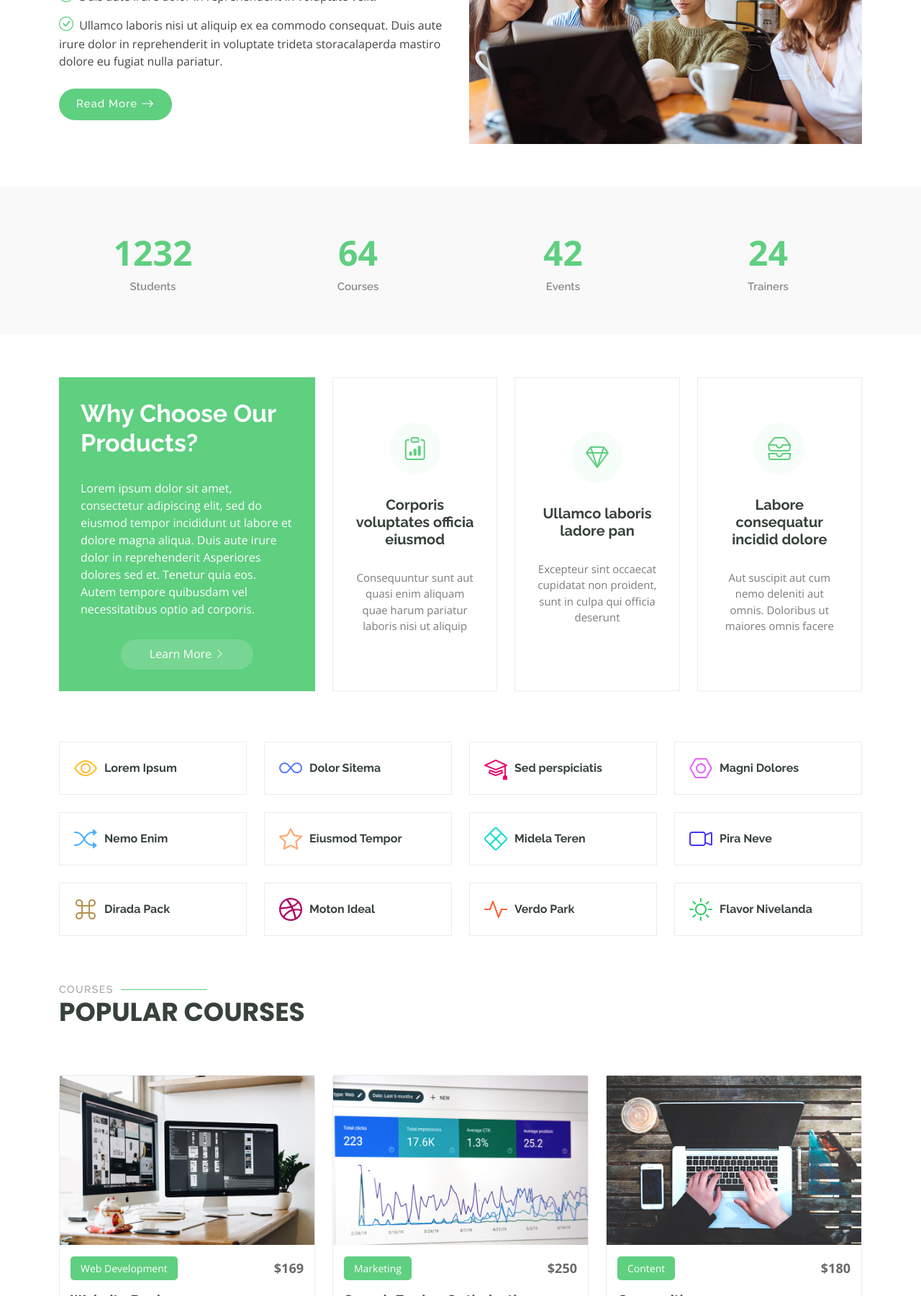
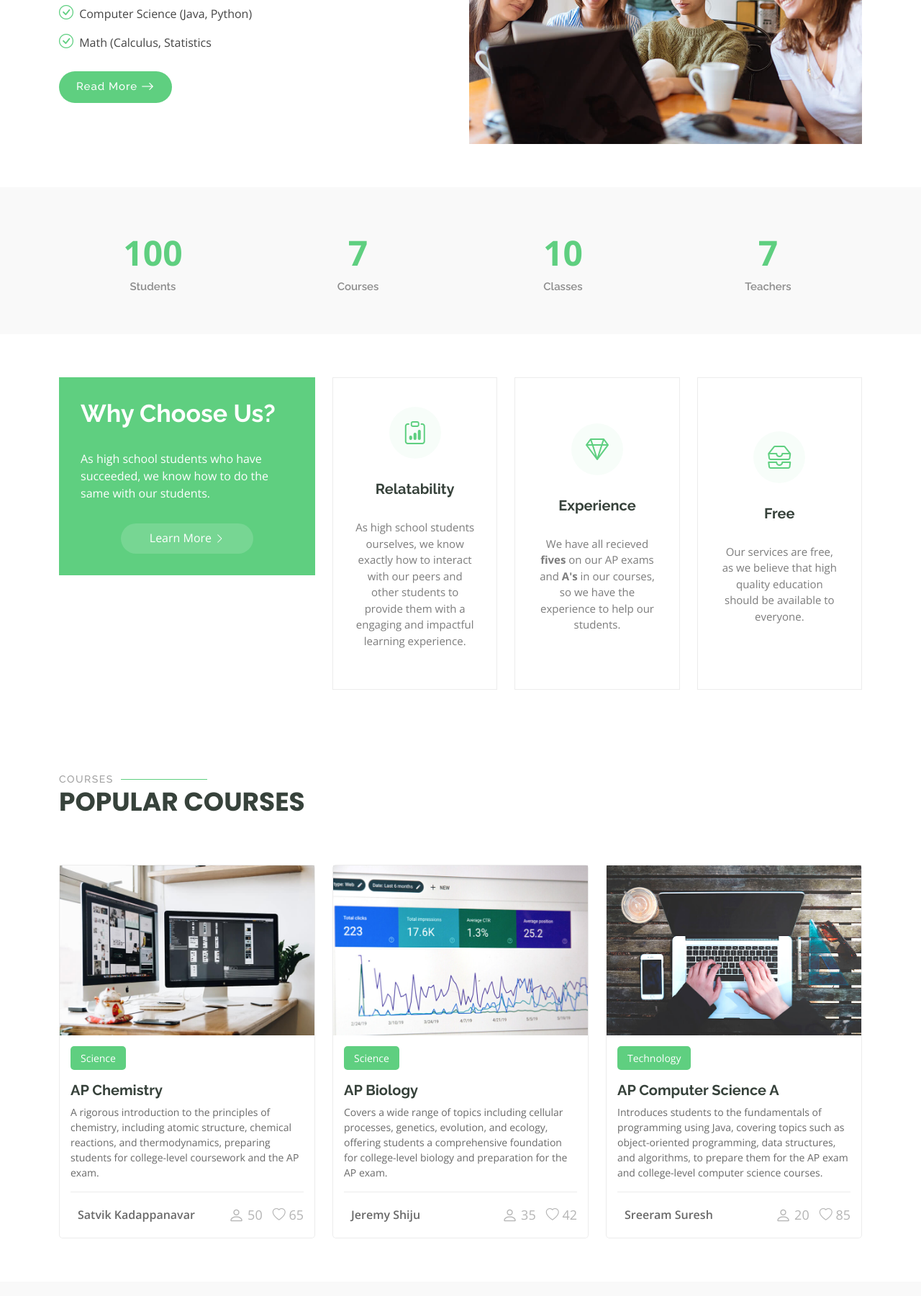
Before and after one commit to akshajnad/stemlightenment, a plain HTML site: page index.html in a window 1280 px wide. Shown: the part 1000-2800 px from the top of the page at 72% size. Drawn offline with nearby package versions, Linux system fonts and the light colour scheme.

Commit message:
Update index.html

```diff
--- a/index.html
+++ b/index.html
@@ -4,7 +4,7 @@
 <head>
   <meta charset="utf-8">
   <meta content="width=device-width, initial-scale=1.0" name="viewport">
-  <title>Index - Mentor Bootstrap Template</title>
+  <title>Home - STEMlightenment</title>
   <meta content="" name="description">
   <meta content="" name="keywords">
 
@@ -44,7 +44,7 @@
       <a href="index.html" class="logo d-flex align-items-center me-auto">
         <!-- Uncomment the line below if you also wish to use an image logo -->
         <!-- <img src="assets/img/logo.png" alt=""> -->
-        <h1 class="sitename">Mentor</h1>
+        <h1 class="sitename">STEMlightenment</h1>
       </a>
 
       <nav id="navmenu" class="navmenu">
@@ -54,8 +54,8 @@
           <li><a href="courses.html">Courses</a></li>
           <li><a href="trainers.html">Trainers</a></li>
           <li><a href="events.html">Events</a></li>
-          <li><a href="pricing.html">Pricing</a></li>
-          <li class="dropdown"><a href="#"><span>Dropdown</span> <i class="bi bi-chevron-down toggle-dropdown"></i></a>
+          <!--li><a href="pricing.html">Pricing</a></li-->
+          <!--li class="dropdown"><a href="#"><span>Dropdown</span> <i class="bi bi-chevron-down toggle-dropdown"></i></a>
             <ul>
               <li><a href="#">Dropdown 1</a></li>
               <li class="dropdown"><a href="#"><span>Deep Dropdown</span> <i class="bi bi-chevron-down toggle-dropdown"></i></a>
@@ -71,7 +71,7 @@
               <li><a href="#">Dropdown 3</a></li>
               <li><a href="#">Dropdown 4</a></li>
             </ul>
-          </li>
+        </li-->
           <li><a href="contact.html">Contact</a></li>
         </ul>
         <i class="mobile-nav-toggle d-xl-none bi bi-list"></i>
@@ -91,7 +91,7 @@
 
       <div class="container">
         <h2 data-aos="fade-up" data-aos-delay="100">Learning Today,<br>Leading Tomorrow</h2>
-        <p data-aos="fade-up" data-aos-delay="200">We are team of talented designers making websites with Bootstrap</p>
+        <p data-aos="fade-up" data-aos-delay="200">We are team of high school students dedicated to empowering our generation with information.</p>
         <div class="d-flex mt-4" data-aos="fade-up" data-aos-delay="300">
           <a href="courses.html" class="btn-get-started">Get Started</a>
         </div>
@@ -111,15 +111,14 @@
           </div>
 
           <div class="col-lg-6 order-2 order-lg-1 content" data-aos="fade-up" data-aos-delay="200">
-            <h3>Voluptatem dignissimos provident quasi corporis</h3>
+            <h3>Teaching other students from our experiences</h3>
             <p class="fst-italic">
-              Lorem ipsum dolor sit amet, consectetur adipiscing elit, sed do eiusmod tempor incididunt ut labore et dolore
-              magna aliqua.
+              We tutor middle and high school students in numerous AP classes that we have already taken and done well in. This way, we can directly relay our experiences and help students succeed.
             </p>
             <ul>
-              <li><i class="bi bi-check-circle"></i> <span>Ullamco laboris nisi ut aliquip ex ea commodo consequat.</span></li>
-              <li><i class="bi bi-check-circle"></i> <span>Duis aute irure dolor in reprehenderit in voluptate velit.</span></li>
-              <li><i class="bi bi-check-circle"></i> <span>Ullamco laboris nisi ut aliquip ex ea commodo consequat. Duis aute irure dolor in reprehenderit in voluptate trideta storacalaperda mastiro dolore eu fugiat nulla pariatur.</span></li>
+              <li><i class="bi bi-check-circle"></i> <span>Science (Biology and Chemistry)</span></li>
+              <li><i class="bi bi-check-circle"></i> <span>Computer Science (Java, Python)</span></li>
+              <li><i class="bi bi-check-circle"></i> <span>Math (Calculus, Statistics</span></li>
             </ul>
             <a href="#" class="read-more"><span>Read More</span><i class="bi bi-arrow-right"></i></a>
           </div>
@@ -139,29 +138,29 @@
 
           <div class="col-lg-3 col-md-6">
             <div class="stats-item text-center w-100 h-100">
-              <span data-purecounter-start="0" data-purecounter-end="1232" data-purecounter-duration="1" class="purecounter"></span>
+              <span data-purecounter-start="0" data-purecounter-end="100" data-purecounter-duration="1" class="purecounter"></span>
               <p>Students</p>
             </div>
           </div><!-- End Stats Item -->
 
           <div class="col-lg-3 col-md-6">
             <div class="stats-item text-center w-100 h-100">
-              <span data-purecounter-start="0" data-purecounter-end="64" data-purecounter-duration="1" class="purecounter"></span>
+              <span data-purecounter-start="0" data-purecounter-end="7" data-purecounter-duration="1" class="purecounter"></span>
               <p>Courses</p>
             </div>
           </div><!-- End Stats Item -->
 
           <div class="col-lg-3 col-md-6">
             <div class="stats-item text-center w-100 h-100">
-              <span data-purecounter-start="0" data-purecounter-end="42" data-purecounter-duration="1" class="purecounter"></span>
-              <p>Events</p>
+              <span data-purecounter-start="0" data-purecounter-end="10" data-purecounter-duration="1" class="purecounter"></span>
+              <p>Classes</p>
             </div>
           </div><!-- End Stats Item -->
 
           <div class="col-lg-3 col-md-6">
             <div class="stats-item text-center w-100 h-100">
-              <span data-purecounter-start="0" data-purecounter-end="24" data-purecounter-duration="1" class="purecounter"></span>
-              <p>Trainers</p>
+              <span data-purecounter-start="0" data-purecounter-end="7" data-purecounter-duration="1" class="purecounter"></span>
+              <p>Teachers</p>
             </div>
           </div><!-- End Stats Item -->
 
@@ -180,10 +179,9 @@
 
           <div class="col-lg-4" data-aos="fade-up" data-aos-delay="100">
             <div class="why-box">
-              <h3>Why Choose Our Products?</h3>
+              <h3>Why Choose Us?</h3>
               <p>
-                Lorem ipsum dolor sit amet, consectetur adipiscing elit, sed do eiusmod tempor incididunt ut labore et dolore magna aliqua. Duis aute irure dolor in reprehenderit
-                Asperiores dolores sed et. Tenetur quia eos. Autem tempore quibusdam vel necessitatibus optio ad corporis.
+                 As high school students who have succeeded, we know how to do the same with our students.
               </p>
               <div class="text-center">
                 <a href="#" class="more-btn"><span>Learn More</span> <i class="bi bi-chevron-right"></i></a>
@@ -197,24 +195,24 @@
               <div class="col-xl-4">
                 <div class="icon-box d-flex flex-column justify-content-center align-items-center">
                   <i class="bi bi-clipboard-data"></i>
-                  <h4>Corporis voluptates officia eiusmod</h4>
-                  <p>Consequuntur sunt aut quasi enim aliquam quae harum pariatur laboris nisi ut aliquip</p>
+                  <h4>Relatability</h4>
+                  <p>As high school students ourselves, we know exactly how to interact with our peers and other students to provide them with a engaging and impactful learning experience.</p>
                 </div>
               </div><!-- End Icon Box -->
 
               <div class="col-xl-4" data-aos="fade-up" data-aos-delay="300">
                 <div class="icon-box d-flex flex-column justify-content-center align-items-center">
                   <i class="bi bi-gem"></i>
-                  <h4>Ullamco laboris ladore pan</h4>
-                  <p>Excepteur sint occaecat cupidatat non proident, sunt in culpa qui officia deserunt</p>
+                  <h4>Experience</h4>
+                  <p>We have all recieved <b>fives</b> on our AP exams and <b>A's</b> in our courses, so we have the experience to help our students.</p>
                 </div>
               </div><!-- End Icon Box -->
 
               <div class="col-xl-4" data-aos="fade-up" data-aos-delay="400">
                 <div class="icon-box d-flex flex-column justify-content-center align-items-center">
                   <i class="bi bi-inboxes"></i>
-                  <h4>Labore consequatur incidid dolore</h4>
-                  <p>Aut suscipit aut cum nemo deleniti aut omnis. Doloribus ut maiores omnis facere</p>
+                  <h4>Free</h4>
+                  <p>Our services are free, as we believe that high quality education should be available to everyone.</p>
                 </div>
               </div><!-- End Icon Box -->
 
@@ -227,7 +225,7 @@
 
     </section><!-- /Why Us Section -->
 
-    <!-- Features Section -->
+    <!-- Features Section >
     <section id="features" class="features section">
 
       <div class="container">
@@ -239,84 +237,84 @@
               <i class="bi bi-eye" style="color: #ffbb2c;"></i>
               <h3><a href="" class="stretched-link">Lorem Ipsum</a></h3>
             </div>
-          </div><!-- End Feature Item -->
+          </div><!-- End Feature Item >
 
           <div class="col-lg-3 col-md-4" data-aos="fade-up" data-aos-delay="200">
             <div class="features-item">
               <i class="bi bi-infinity" style="color: #5578ff;"></i>
               <h3><a href="" class="stretched-link">Dolor Sitema</a></h3>
             </div>
-          </div><!-- End Feature Item -->
+          </div><!-- End Feature Item ->
 
           <div class="col-lg-3 col-md-4" data-aos="fade-up" data-aos-delay="300">
             <div class="features-item">
               <i class="bi bi-mortarboard" style="color: #e80368;"></i>
               <h3><a href="" class="stretched-link">Sed perspiciatis</a></h3>
             </div>
-          </div><!-- End Feature Item -->
+          </div><!-- End Feature Item ->
 
           <div class="col-lg-3 col-md-4" data-aos="fade-up" data-aos-delay="400">
             <div class="features-item">
               <i class="bi bi-nut" style="color: #e361ff;"></i>
               <h3><a href="" class="stretched-link">Magni Dolores</a></h3>
             </div>
-          </div><!-- End Feature Item -->
+          </div><!-- End Feature Item ->
 
           <div class="col-lg-3 col-md-4" data-aos="fade-up" data-aos-delay="500">
             <div class="features-item">
               <i class="bi bi-shuffle" style="color: #47aeff;"></i>
               <h3><a href="" class="stretched-link">Nemo Enim</a></h3>
             </div>
-          </div><!-- End Feature Item -->
+          </div><!-- End Feature Item ->
 
           <div class="col-lg-3 col-md-4" data-aos="fade-up" data-aos-delay="600">
             <div class="features-item">
               <i class="bi bi-star" style="color: #ffa76e;"></i>
               <h3><a href="" class="stretched-link">Eiusmod Tempor</a></h3>
             </div>
-          </div><!-- End Feature Item -->
+          </div><!-- End Feature Item ->
 
           <div class="col-lg-3 col-md-4" data-aos="fade-up" data-aos-delay="700">
             <div class="features-item">
               <i class="bi bi-x-diamond" style="color: #11dbcf;"></i>
               <h3><a href="" class="stretched-link">Midela Teren</a></h3>
             </div>
-          </div><!-- End Feature Item -->
+          </div><!-- End Feature Item ->
 
           <div class="col-lg-3 col-md-4" data-aos="fade-up" data-aos-delay="800">
             <div class="features-item">
               <i class="bi bi-camera-video" style="color: #4233ff;"></i>
               <h3><a href="" class="stretched-link">Pira Neve</a></h3>
             </div>
-          </div><!-- End Feature Item -->
+          </div><!-- End Feature Item ->
 
           <div class="col-lg-3 col-md-4" data-aos="fade-up" data-aos-delay="900">
             <div class="features-item">
               <i class="bi bi-command" style="color: #b2904f;"></i>
               <h3><a href="" class="stretched-link">Dirada Pack</a></h3>
             </div>
-          </div><!-- End Feature Item -->
+          </div><!-- End Feature Item ->
 
           <div class="col-lg-3 col-md-4" data-aos="fade-up" data-aos-delay="1000">
             <div class="features-item">
               <i class="bi bi-dribbble" style="color: #b20969;"></i>
               <h3><a href="" class="stretched-link">Moton Ideal</a></h3>
             </div>
-          </div><!-- End Feature Item -->
+          </div><!-- End Feature Item ->
 
           <div class="col-lg-3 col-md-4" data-aos="fade-up" data-aos-delay="1100">
             <div class="features-item">
               <i class="bi bi-activity" style="color: #ff5828;"></i>
               <h3><a href="" class="stretched-link">Verdo Park</a></h3>
             </div>
-          </div><!-- End Feature Item -->
+          </div><!-- End Feature Item ->
 
           <div class="col-lg-3 col-md-4" data-aos="fade-up" data-aos-delay="1200">
             <div class="features-item">
               <i class="bi bi-brightness-high" style="color: #29cc61;"></i>
               <h3><a href="" class="stretched-link">Flavor Nivelanda</a></h3>
             </div>
-          </div><!-- End Feature Item -->
+          </div><!-- End Feature Item ->
 
         </div>
 
@@ -342,16 +340,16 @@
               <img src="assets/img/course-1.jpg" class="img-fluid" alt="...">
               <div class="course-content">
                 <div class="d-flex justify-content-between align-items-center mb-3">
-                  <p class="category">Web Development</p>
-                  <p class="price">$169</p>
+                  <p class="category">Science</p>
+                  <!--p class="price">$169</p-->
                 </div>
 
-                <h3><a href="course-details.html">Website Design</a></h3>
-                <p class="description">Et architecto provident deleniti facere repellat nobis iste. Id facere quia quae dolores dolorem tempore.</p>
+                <h3><a href="course-details.html">AP Chemistry</a></h3>
+                <p class="description">A rigorous introduction to the principles of chemistry, including atomic structure, chemical reactions, and thermodynamics, preparing students for college-level coursework and the AP exam.</p>
                 <div class="trainer d-flex justify-content-between align-items-center">
                   <div class="trainer-profile d-flex align-items-center">
                     <img src="assets/img/trainers/trainer-1-2.jpg" class="img-fluid" alt="">
-                    <a href="" class="trainer-link">Antonio</a>
+                    <a href="" class="trainer-link">Satvik Kadappanavar</a>
                   </div>
                   <div class="trainer-rank d-flex align-items-center">
                     <i class="bi bi-person user-icon"></i>&nbsp;50
@@ -368,16 +366,16 @@
               <img src="assets/img/course-2.jpg" class="img-fluid" alt="...">
               <div class="course-content">
                 <div class="d-flex justify-content-between align-items-center mb-3">
-                  <p class="category">Marketing</p>
-                  <p class="price">$250</p>
+                  <p class="category">Science</p>
+                  <!--p class="price">$250</p-->
                 </div>
 
-                <h3><a href="course-details.html">Search Engine Optimization</a></h3>
-                <p class="description">Et architecto provident deleniti facere repellat nobis iste. Id facere quia quae dolores dolorem tempore.</p>
+                <h3><a href="course-details.html">AP Biology</a></h3>
+                <p class="description">Covers a wide range of topics including cellular processes, genetics, evolution, and ecology, offering students a comprehensive foundation for college-level biology and preparation for the AP exam.</p>
                 <div class="trainer d-flex justify-content-between align-items-center">
                   <div class="trainer-profile d-flex align-items-center">
                     <img src="assets/img/trainers/trainer-2-2.jpg" class="img-fluid" alt="">
-                    <a href="" class="trainer-link">Lana</a>
+                    <a href="" class="trainer-link">Jeremy Shiju</a>
                   </div>
                   <div class="trainer-rank d-flex align-items-center">
                     <i class="bi bi-person user-icon"></i>&nbsp;35
@@ -394,16 +392,16 @@
               <img src="assets/img/course-3.jpg" class="img-fluid" alt="...">
               <div class="course-content">
                 <div class="d-flex justify-content-between align-items-center mb-3">
-                  <p class="category">Content</p>
-                  <p class="price">$180</p>
+                  <p class="category">Technology</p>
+                  <!--p class="price">$180</p-->
                 </div>
 
-                <h3><a href="course-details.html">Copywriting</a></h3>
-                <p class="description">Et architecto provident deleniti facere repellat nobis iste. Id facere quia quae dolores dolorem tempore.</p>
+                <h3><a href="course-details.html">AP Computer Science A</a></h3>
+                <p class="description">Introduces students to the fundamentals of programming using Java, covering topics such as object-oriented programming, data structures, and algorithms, to prepare them for the AP exam and college-level computer science courses.</p>
                 <div class="trainer d-flex justify-content-between align-items-center">
                   <div class="trainer-profile d-flex align-items-center">
                     <img src="assets/img/trainers/trainer-3-2.jpg" class="img-fluid" alt="">
-                    <a href="" class="trainer-link">Brandon</a>
+                    <a href="" class="trainer-link">Sreeram Suresh</a>
                   </div>
                   <div class="trainer-rank d-flex align-items-center">
                     <i class="bi bi-person user-icon"></i>&nbsp;20
@@ -421,7 +419,7 @@
 
     </section><!-- /Courses Section -->
 
-    <!-- Trainers Index Section -->
+    <!-- Trainers Index Section ->
     <section id="trainers-index" class="section trainers-index">
 
       <div class="container">
@@ -432,7 +430,7 @@
             <div class="member">
               <img src="assets/img/trainers/trainer-1.jpg" class="img-fluid" alt="">
               <div class="member-content">
-                <h4>Walter White</h4>
+                <h4></h4>
                 <span>Web Development</span>
                 <p>
                   Magni qui quod omnis unde et eos fuga et exercitationem. Odio veritatis perspiciatis quaerat qui aut aut aut
@@ -445,7 +443,7 @@
                 </div>
               </div>
             </div>
-          </div><!-- End Team Member -->
+          </div><!-- End Team Member ->
 
           <div class="col-lg-4 col-md-6 d-flex" data-aos="fade-up" data-aos-delay="200">
             <div class="member">
@@ -464,7 +462,7 @@
                 </div>
               </div>
             </div>
-          </div><!-- End Team Member -->
+          </div><!-- End Team Member ->
 
           <div class="col-lg-4 col-md-6 d-flex" data-aos="fade-up" data-aos-delay="300">
             <div class="member">
@@ -483,7 +481,7 @@
                 </div>
               </div>
             </div>
-          </div><!-- End Team Member -->
+          </div><!-- End Team Member ->
 
         </div>
 
@@ -499,13 +497,13 @@
       <div class="row gy-4">
         <div class="col-lg-4 col-md-6 footer-about">
           <a href="index.html" class="logo d-flex align-items-center">
-            <span class="sitename">Mentor</span>
+            <span class="sitename">STEMlightenment</span>
           </a>
           <div class="footer-contact pt-3">
-            <p>A108 Adam Street</p>
-            <p>New York, NY 535022</p>
-            <p class="mt-3"><strong>Phone:</strong> <span>+1 5589 55488 55</span></p>
-            <p><strong>Email:</strong> <span>info@example.com</span></p>
+            <p>100 Nevers Street</p>
+            <p>South Windsor, CT, 06074</p>
+            <p class="mt-3"><strong>Phone:</strong> <span>+1 860-900-9937</span></p>
+            <p><strong>Email:</strong> <span>stemlightenment@gmail.com</span></p>
           </div>
           <div class="social-links d-flex mt-4">
             <a href=""><i class="bi bi-twitter-x"></i></a>
@@ -529,15 +527,15 @@
         <div class="col-lg-2 col-md-3 footer-links">
           <h4>Our Services</h4>
           <ul>
-            <li><a href="#">Web Design</a></li>
-            <li><a href="#">Web Development</a></li>
-            <li><a href="#">Product Management</a></li>
-            <li><a href="#">Marketing</a></li>
-            <li><a href="#">Graphic Design</a></li>
+            <li><a href="#">AP Biology</a></li>
+            <li><a href="#">AP Chemistry</a></li>
+            <li><a href="#">AP CS A</a></li>
+            <li><a href="#">Python</a></li>
+            <li><a href="#">AP Calculus BC</a></li>
           </ul>
         </div>
 
-        <div class="col-lg-4 col-md-12 footer-newsletter">
+        <!--div class="col-lg-4 col-md-12 footer-newsletter">
           <h4>Our Newsletter</h4>
           <p>Subscribe to our newsletter and receive the latest news about our products and services!</p>
           <form action="forms/newsletter.php" method="post" class="php-email-form">
@@ -546,19 +544,19 @@
             <div class="error-message"></div>
             <div class="sent-message">Your subscription request has been sent. Thank you!</div>
           </form>
-        </div>
+      </div-->
 
       </div>
     </div>
 
     <div class="container copyright text-center mt-4">
-      <p>© <span>Copyright</span> <strong class="px-1 sitename">Mentor</strong> <span>All Rights Reserved</span></p>
+      <p>© <span>Copyright</span> <strong class="px-1 sitename">STEMlightenment</strong> <span>All Rights Reserved</span></p>
       <div class="credits">
         <!-- All the links in the footer should remain intact. -->
         <!-- You can delete the links only if you've purchased the pro version. -->
         <!-- Licensing information: https://bootstrapmade.com/license/ -->
-        <!-- Purchase the pro version with working PHP/AJAX contact form: [buy-url] -->
-        Designed by <a href="https://bootstrapmade.com/">BootstrapMade</a>
+        <!-- Purchase the pro version with working PHP/AJAX contact form: [buy-url] ->
+        Designed by <a href="https://bootstrapmade.com/">BootstrapMade</a-->
       </div>
     </div>
 
```
